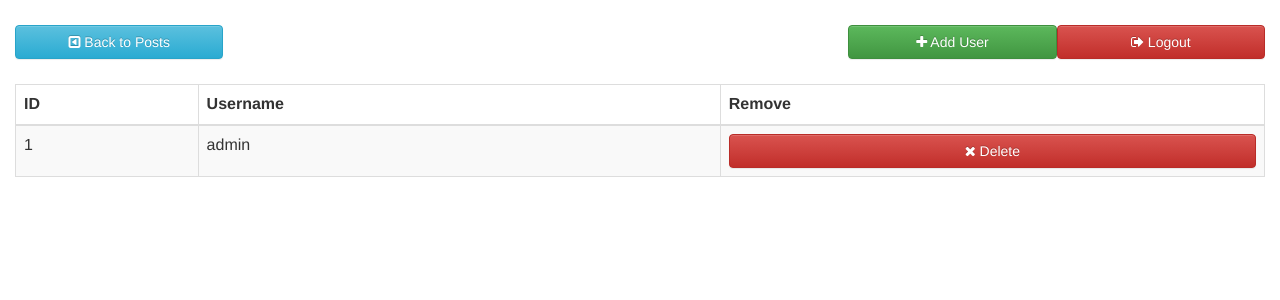
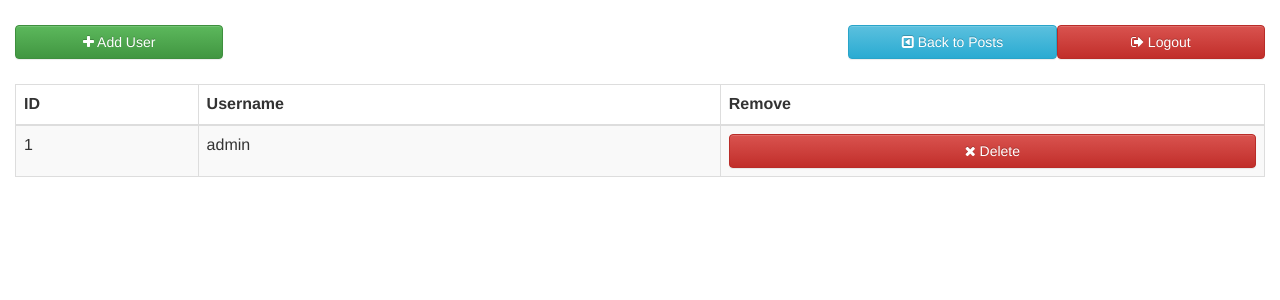
Before and after one commit to DrRoach/cms, a PHP site: page /users.php in a window 1280 px wide. Shown: the top 300 px of the page. Run offline with PHP 8.4, Linux system fonts and the light colour scheme; a user stored in the database is signed in; data comes from the database, SQL or seed files in the repository; some libraries are stand-ins or nearby versions.

Commit message:
Switched add and back buttons on `Users`

```diff
--- a/users.php
+++ b/users.php
@@ -5,9 +5,9 @@
 ?>
 
 <div class="col-xs-12">
-    <a href="posts.php"><button class="col-sm-2 col-xs-12 btn btn-info marginButton"><i class="fa fa-caret-square-o-left"></i> Back to Posts</button></a>
+    <a href="addUser.php"><button class="col-sm-2 col-xs-12 btn btn-success marginButton"><i class="fa fa-plus"></i> Add User</button></a>
 
-    <a href="addUser.php"><button class="col-sm-2 col-xs-12 col-sm-offset-6 btn btn-success marginButton"><i class="fa fa-plus"></i> Add User</button></a>
+    <a href="posts.php"><button class="col-sm-2 col-xs-12 col-sm-offset-6 btn btn-info marginButton"><i class="fa fa-caret-square-o-left"></i> Back to Posts</button></a>
     <a href="index.php?logout=true"><button class="col-xs-12 col-sm-2 btn btn-danger marginButton"><i class="fa fa-sign-out"></i> Logout</button></a>
 
     <?php if(!empty($_SESSION['error'])) : ?>
```
